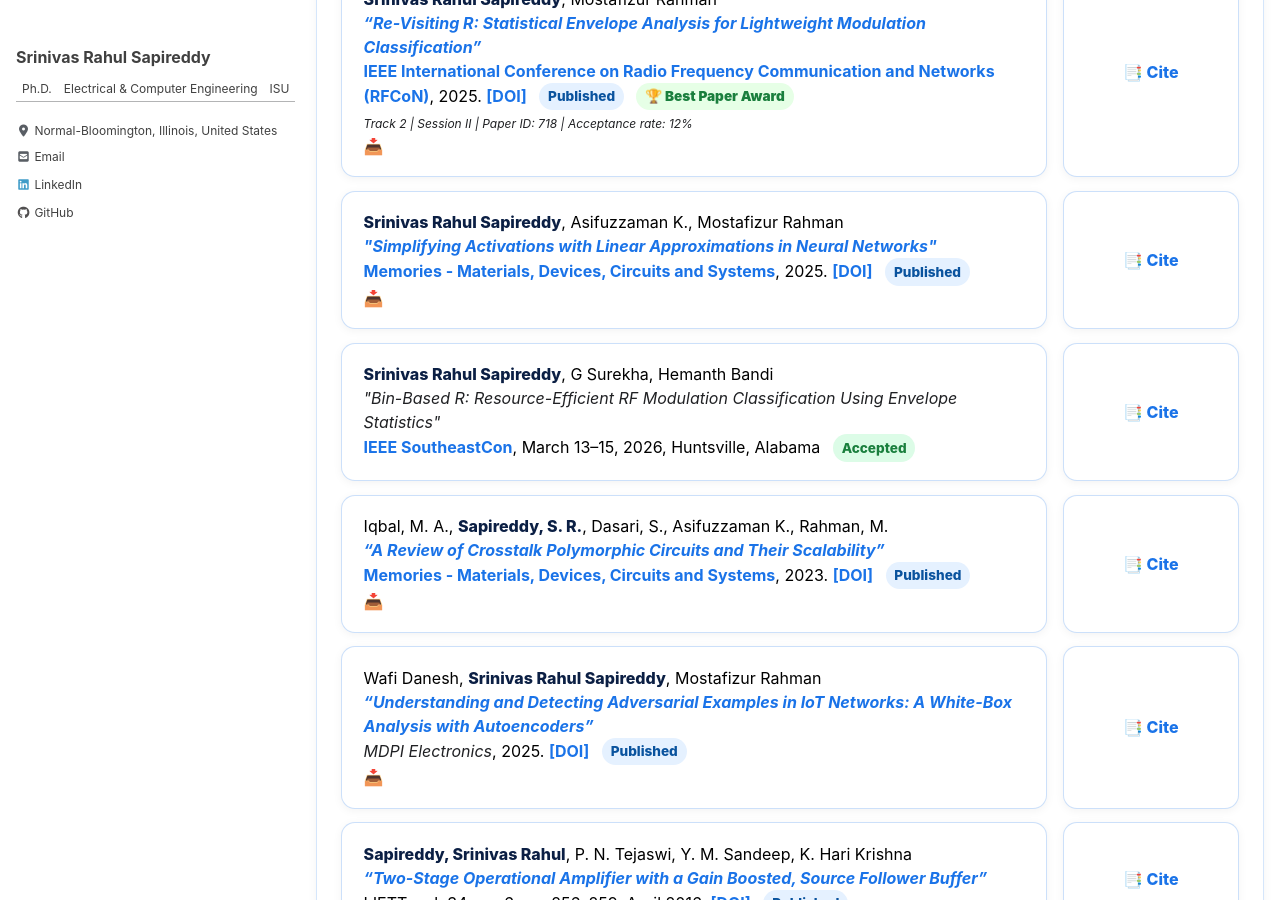
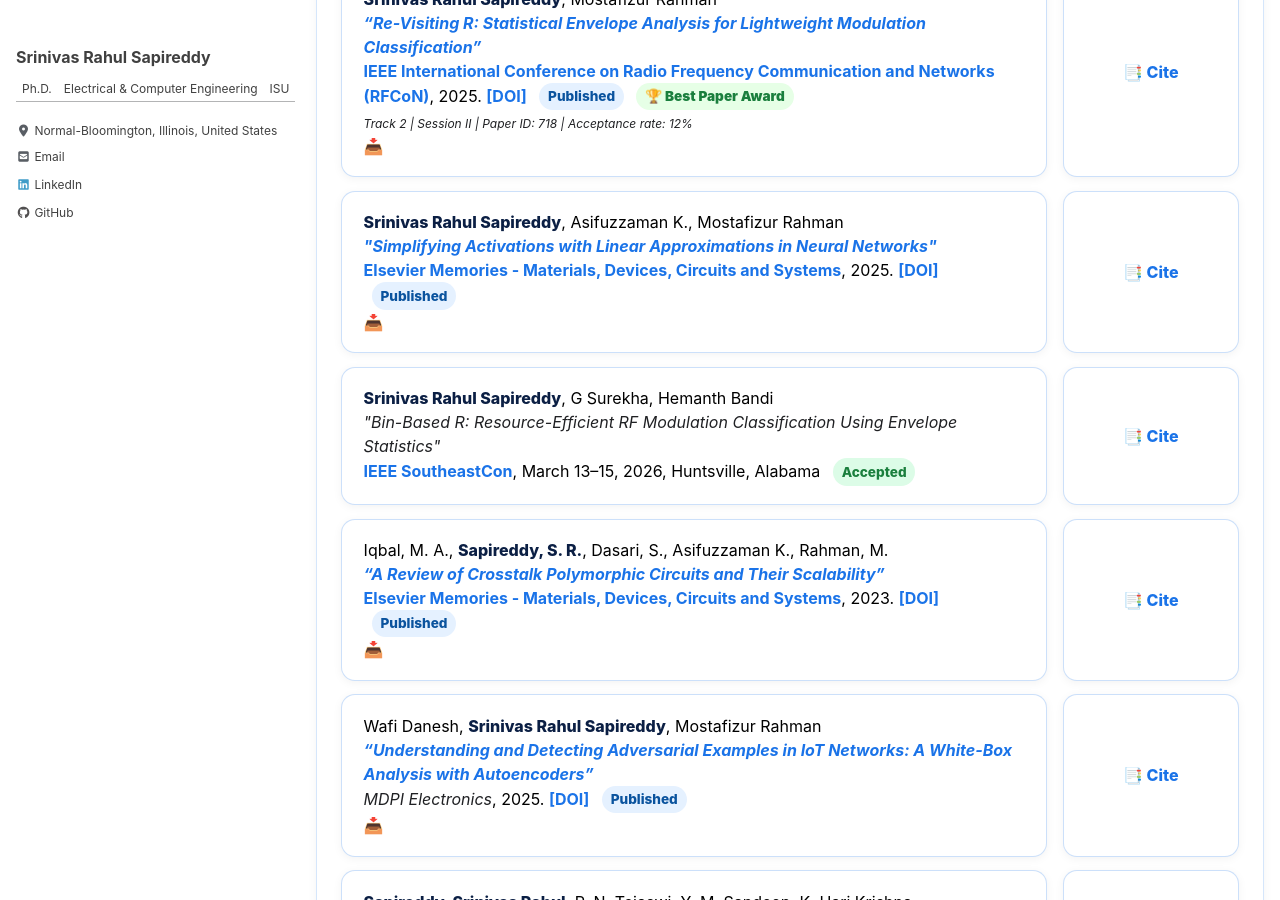
Before and after one commit to srsapireddy/srsapireddy.github.io, a Jekyll site: the page built from _pages/publications.md, in a window 1280 px wide and 900 px high, scrolled down 684 px. Built offline with Jekyll 4.4.1, drawn with Linux system fonts in a browser that asks for light colours; cached includes are drawn as plain includes; nearby versions of some CDN libraries.

Commit message:
Update publications.md

```diff
--- a/_pages/publications.md
+++ b/_pages/publications.md
@@ -312,7 +312,7 @@ function copyCitation(id) {
       <div class="pub-card">
         <strong>Srinivas Rahul Sapireddy</strong>, Asifuzzaman K., Mostafizur Rahman<br>
         <em><a href="https://www.sciencedirect.com/science/article/pii/S2773064625000143" target="_blank" rel="noopener">"Simplifying Activations with Linear Approximations in Neural Networks"</a></em><br>
-         <a href="https://www.sciencedirect.com/science/article/pii/S2773064625000143" target="_blank" rel="noopener"> Memories - Materials, Devices, Circuits and Systems</a>, 2025.
+         <a href="https://www.sciencedirect.com/science/article/pii/S2773064625000143" target="_blank" rel="noopener"> Elsevier Memories - Materials, Devices, Circuits and Systems</a>, 2025.
         <a href="https://www.sciencedirect.com/science/article/pii/S2773064625000143" target="_blank" rel="noopener">[DOI]</a>
         <span class="status published">Published</span><br>
         <a href="/images/Memories_3.pdf" target="_blank" rel="noopener" title="Download PDF">📥</a>
@@ -340,7 +340,7 @@ function copyCitation(id) {
       <div class="pub-card">
         Iqbal, M. A., <strong>Sapireddy, S. R.</strong>, Dasari, S., Asifuzzaman K., Rahman, M.<br>
         <em><a href="https://www.sciencedirect.com/science/article/pii/S2773064623000713" target="_blank" rel="noopener">“A Review of Crosstalk Polymorphic Circuits and Their Scalability”</a></em><br>
-        <a href="https://www.sciencedirect.com/science/article/pii/S2773064623000713" target="_blank" rel="noopener"> Memories - Materials, Devices, Circuits and Systems</a>, 2023.
+        <a href="https://www.sciencedirect.com/science/article/pii/S2773064623000713" target="_blank" rel="noopener"> Elsevier Memories - Materials, Devices, Circuits and Systems</a>, 2023.
         <a href="https://doi.org/10.1016/j.memori.2023.100094" target="_blank" rel="noopener">[DOI]</a>
         <span class="status published">Published</span><br>
         <a href="/images/Memories_1.pdf" target="_blank" rel="noopener" title="Download PDF">📥</a>
```
